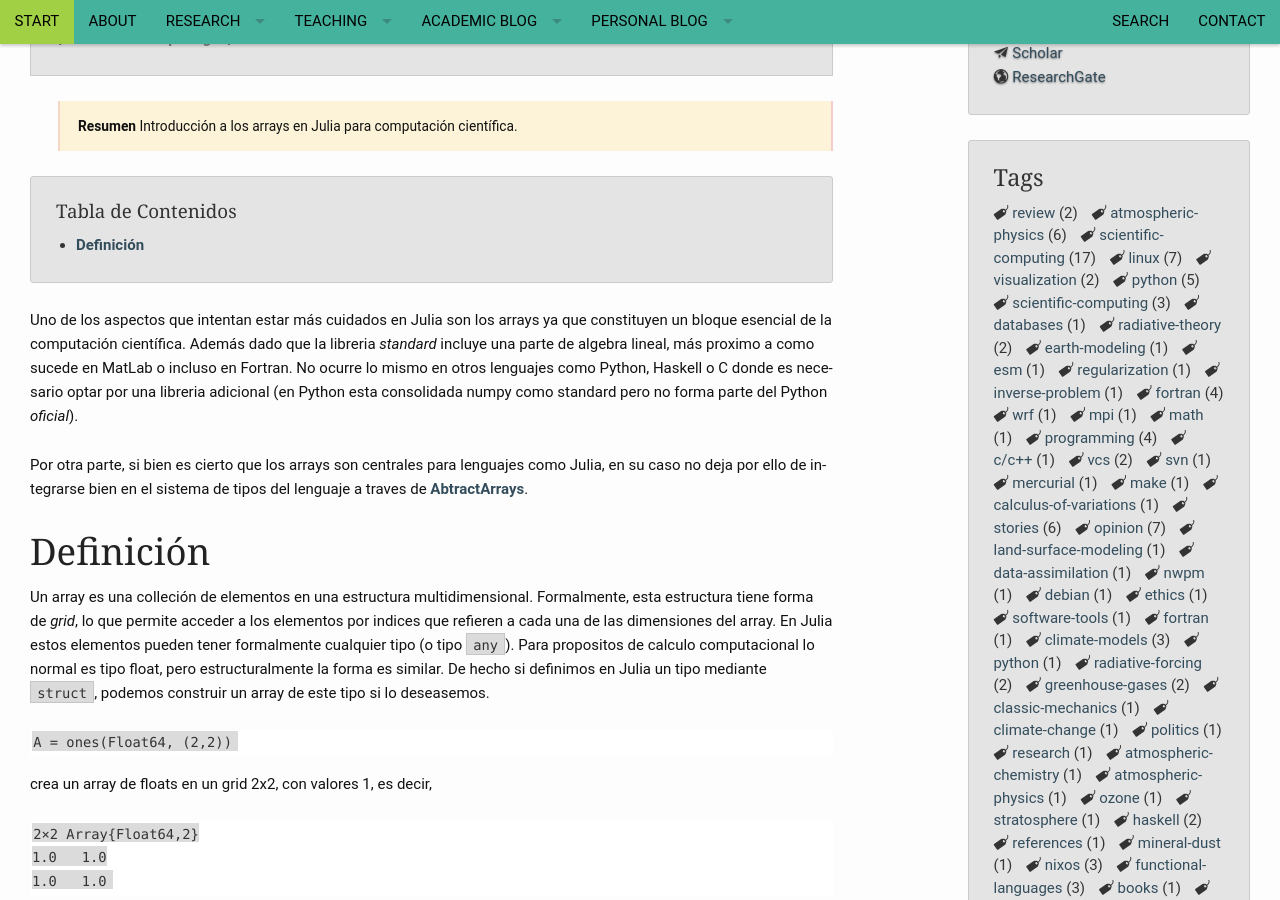
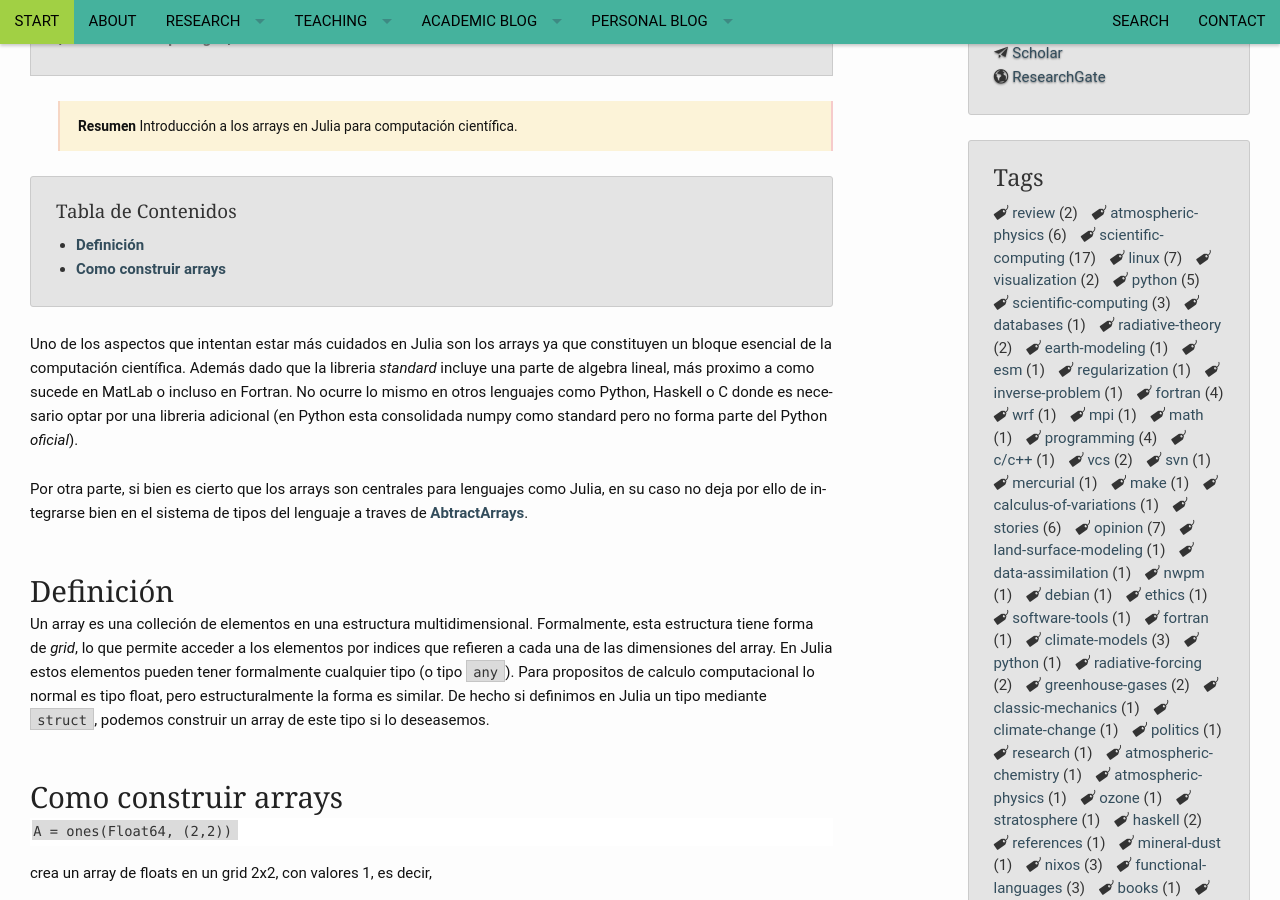
Before and after one commit to RCHG/rchg.github.io, a Jekyll site: the page built from _posts/2020-04-20-JuliaArrays.md, in a window 1280 px wide and 900 px high, scrolled down 399 px. Built offline with Jekyll 4.4.1, drawn with Linux system fonts in a browser that asks for light colours; nearby versions of some CDN libraries; comment, search, counter and statistics services are not loaded.

Commit message:
Update 2020-04-20-JuliaArrays.md

````diff
--- a/_posts/2020-04-20-JuliaArrays.md
+++ b/_posts/2020-04-20-JuliaArrays.md
@@ -29,10 +29,11 @@ Uno de los aspectos que intentan estar más cuidados en Julia son los arrays ya
 
 Por otra parte, si bien es cierto que los arrays son centrales para lenguajes como Julia, en su caso no deja por ello de integrarse bien en el sistema de tipos del lenguaje a traves de [AbtractArrays](https://docs.julialang.org/en/v1/base/arrays/#Core.AbstractArray).
 
-# Definición
+## Definición
 
 Un array es una colleción de elementos en una estructura multidimensional. Formalmente, esta estructura tiene forma de *grid*, lo que permite acceder a los elementos por indices que refieren a cada una de las dimensiones del array. En Julia estos elementos pueden tener formalmente cualquier tipo (o tipo `any`). Para propositos de calculo computacional lo normal es tipo float, pero estructuralmente la forma es similar. De hecho si definimos en Julia un tipo mediante `struct`, podemos construir un array de este tipo si lo deseasemos.
 
+## Como construir arrays
 ```
 A = ones(Float64, (2,2))
 ```
````
